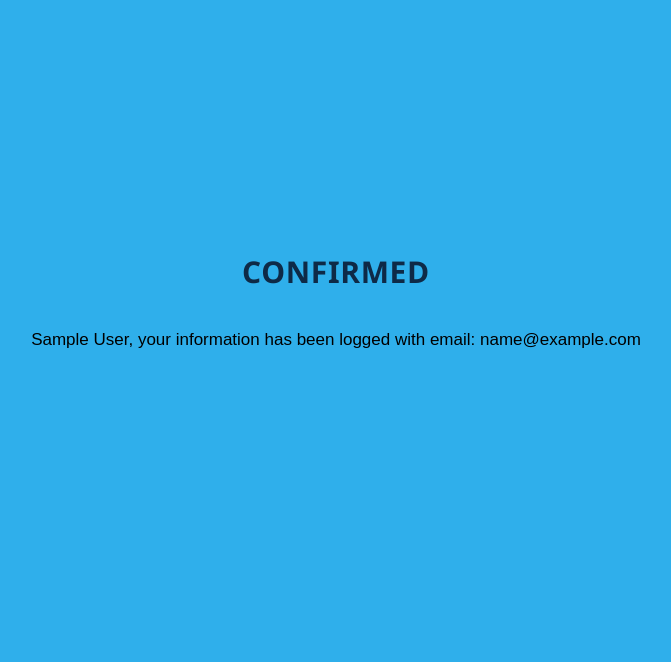
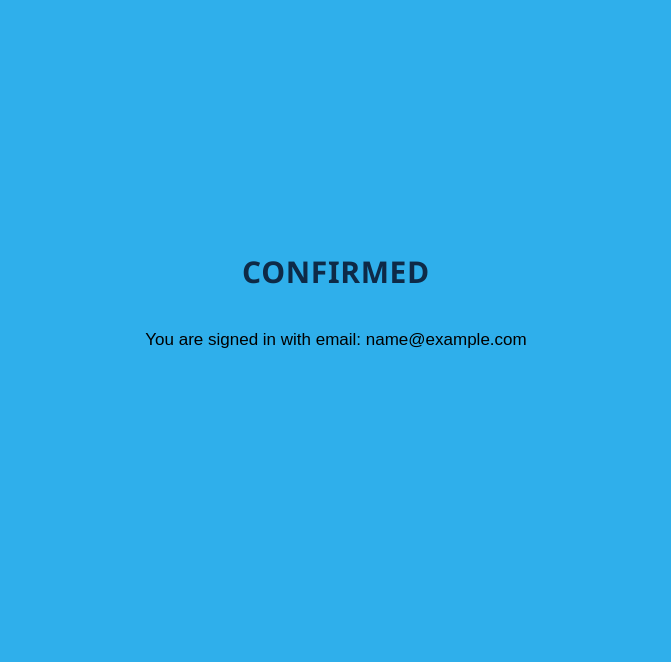
Before and after one commit to spotontom/secdevops, a PHP site: page /login/confirm.php in a window 1280 px wide. Shown: the part 114-776 px from the top of the page, without its empty margins (304-975 px from the left). Run offline with PHP 8.4, Linux system fonts and the light colour scheme; the visitor is signed in with stand-in values (Sample User, id 1).

Commit message:
Update confirm.php

```diff
--- a/login/confirm.php
+++ b/login/confirm.php
@@ -17,8 +17,7 @@ session_start();
 <main>
 <h2>Confirmed</h2>
 <p>
-<?php echo isset($_SESSION['firstNameInput']) ? $_SESSION['firstNameInput'] : ''; ?>
-, your information has been logged with email:
+You are signed in with email:
 <?php echo isset($_SESSION['emailInput']) ? $_SESSION['emailInput'] : ''; ?>
 </p>
 </main>
```
